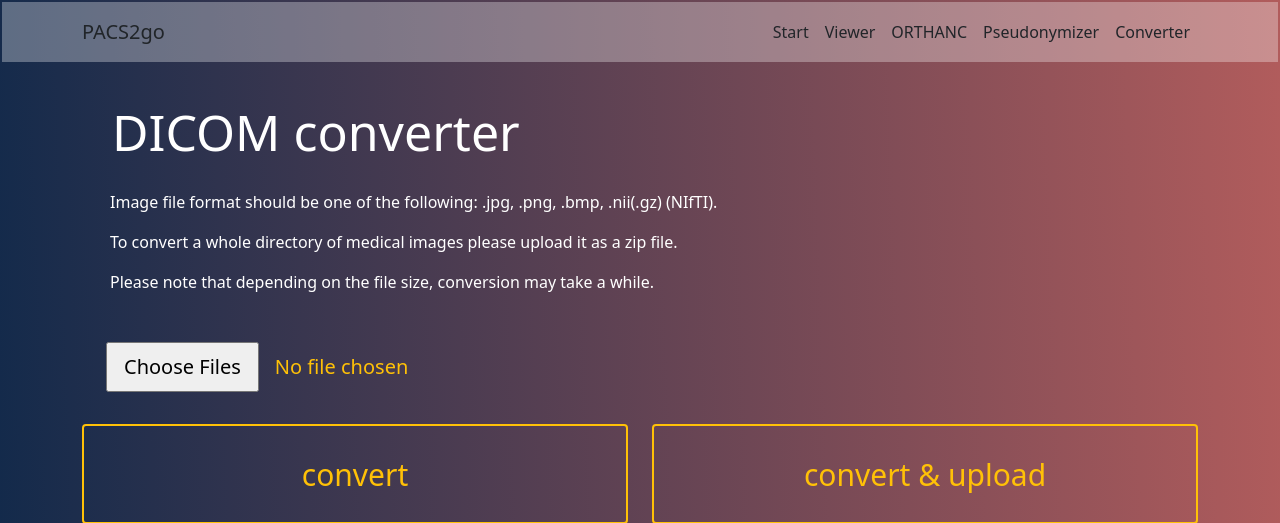
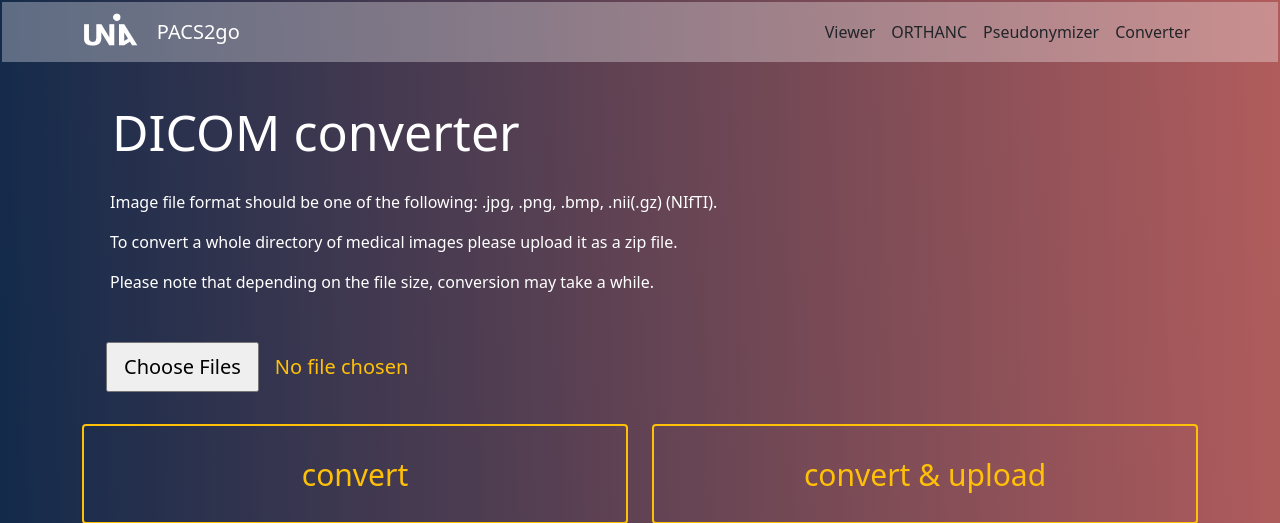
Before and after one commit to frankkramer-lab/PACS2go, a Flask app: page /converter in a window 1280 px wide. Shown: the top 523 px of the page. Run offline with Flask 2, Linux system fonts and the light colour scheme.

Commit message:
logo in html #15

```diff
--- a/config/viewer.js
+++ b/config/viewer.js
@@ -41,12 +41,12 @@
                                 target: '_self',
                                 rel: 'noopener noreferrer',
                                 className: 'header-brand',
-                                href: 'https://www.uni-augsburg.de/de/fakultaet/fai/informatik/prof/misit/',
+                                href: 'http://vm204-misit.informatik.uni-augsburg.de/web/',
                                 style: {
                                         display: 'block',
                                         textIndent: '-9999px',
                                         background: 'url(../assets/unia-logo.png)',
-                                        backgroundSize: '100% 100%',
+                                        backgroundSize: 'contain',
                                         backgroundRepeat: 'no-repeat',
                                         width: '400px',
                                 },
--- a/web-service/templates/base.html
+++ b/web-service/templates/base.html
@@ -12,15 +12,14 @@
 <body style="background: linear-gradient(88deg, rgb(19,42,75), #b15c5c), #ffffff;padding: 2px;">
         <nav class="navbar navbar-light navbar-expand-md navigation-clean"
                 style="background: rgba(255,255,255,0.31);height: 60px;">
-                <div class="container"><a class="navbar-brand" href="http://vm204-misit.informatik.uni-augsburg.de/web/"
-                                style="color: var(--bs-dark);">PACS2go</a><button data-bs-toggle="collapse"
-                                class="navbar-toggler" data-bs-target="#navcol-1"><span class="visually-hidden">Toggle
-                                        navigation</span><span class="navbar-toggler-icon"></span></button>
+                <div class="container">
+                        <a class="navbar-brand" href="http://vm204-misit.informatik.uni-augsburg.de/web/"
+                                style="color: var(--bs-white);"><img src="../assets/uni-logo-for-web.png"
+                                        height="40px"></a>
+                        <a class="navbar-brand" href="http://vm204-misit.informatik.uni-augsburg.de/web/"
+                                style="color: var(--bs-white);"> PACS2go </a>
                         <div class="collapse navbar-collapse" id="navcol-1">
                                 <ul class="navbar-nav ms-auto">
-                                        <li class="nav-item"><a class="nav-link active"
-                                                        href="http://vm204-misit.informatik.uni-augsburg.de/web/"
-                                                        style="color: var(--bs-dark);">Start</a></li>
                                         <li class="nav-item"><a class="nav-link"
                                                         href="http://vm204-misit.informatik.uni-augsburg.de/"
                                                         style="color: var(--bs-dark);">Viewer</a></li>
```
Also changed, not shown: config/assets/uni-logo-for-web.png (added).
